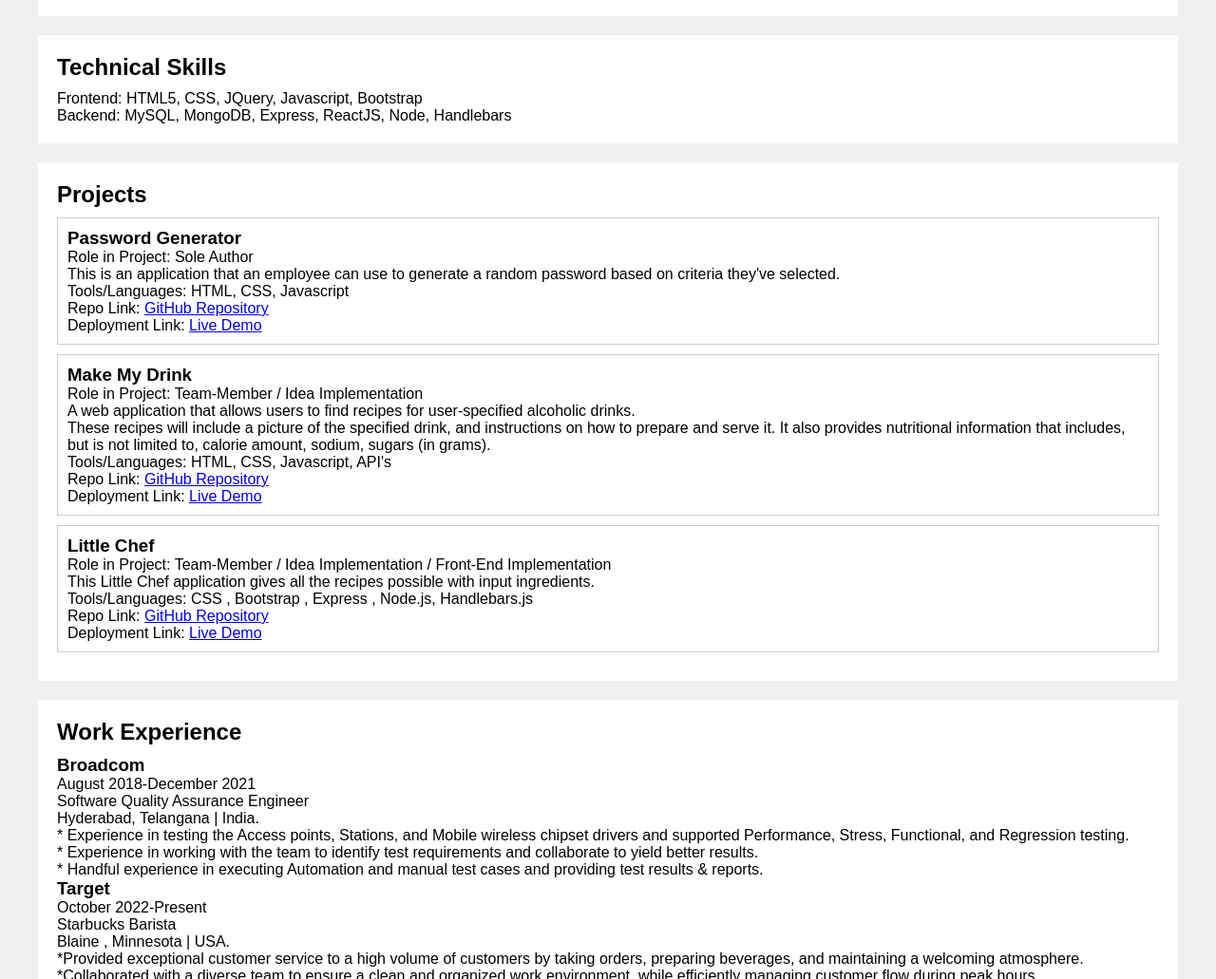
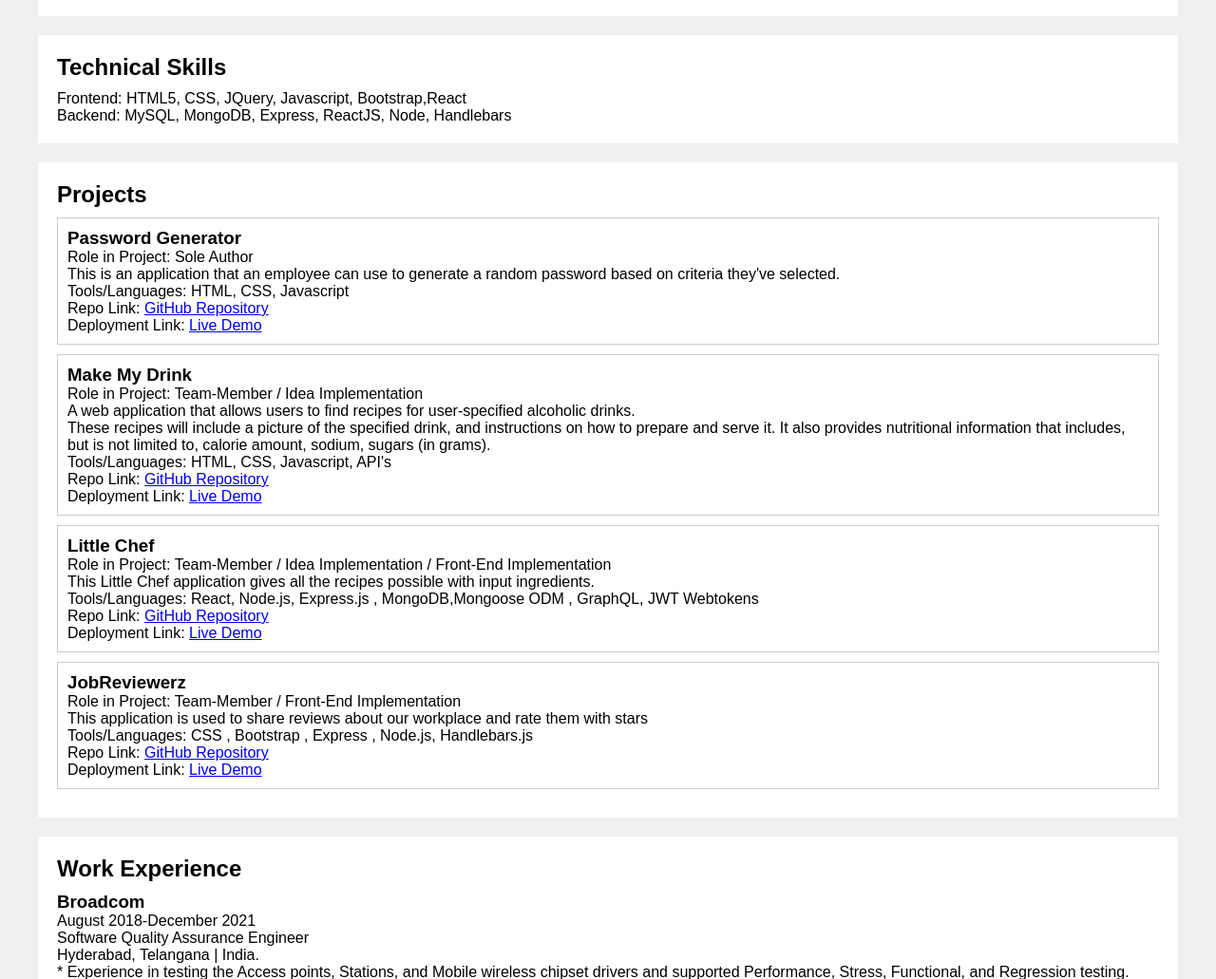
Before and after one commit to Sowchirukuri/SriMallipudi, a plain HTML site: page index.html in a window 1280 px wide. Shown: the part 638-1669 px from the top of the page at 95% size. Drawn offline with Linux system fonts and the light colour scheme.

Commit message:
update project

```diff
--- a/index.html
+++ b/index.html
@@ -39,7 +39,7 @@
     <section class="technical-skills">
         <h2>Technical Skills</h2>
         <p>
-            Frontend: HTML5, CSS, JQuery, Javascript, Bootstrap<br>
+            Frontend: HTML5, CSS, JQuery, Javascript, Bootstrap,React<br>
             Backend: MySQL, MongoDB, Express, ReactJS, Node, Handlebars
         </p>
     </section>
@@ -69,9 +69,18 @@
             <h3>Little Chef</h3>
              <p>Role in Project: Team-Member / Idea Implementation / Front-End Implementation</p>
              <p>This Little Chef application gives all the recipes possible with input ingredients.</p>
-             <p>Tools/Languages: CSS , Bootstrap , Express , Node.js, Handlebars.js</p>
+             <p>Tools/Languages: React, Node.js, Express.js , MongoDB,Mongoose ODM , GraphQL, JWT Webtokens</p>
              <p>Repo Link: <a href=" https://github.com/fzhao888/Little-Chef">GitHub Repository</a></p>
              <p>Deployment Link: <a href=":https://remys-little-chef-64326918dfaf.herokuapp.com/">Live Demo</a></p>
+
+         </div>
+         <div class="project">
+            <h3>JobReviewerz</h3>
+             <p>Role in Project: Team-Member / Front-End Implementation</p>
+             <p>This  application is used to share reviews about our workplace and rate them with stars</p>
+             <p>Tools/Languages: CSS , Bootstrap , Express , Node.js, Handlebars.js</p>
+             <p>Repo Link: <a href=" https://github.com/shcherbatiuk17/project3">GitHub Repository</a></p>
+             <p>Deployment Link: <a href="https://jobreviewers-b15046e8f3b4.herokuapp.com/">Live Demo</a></p>
 
          </div>
     </section>
```
